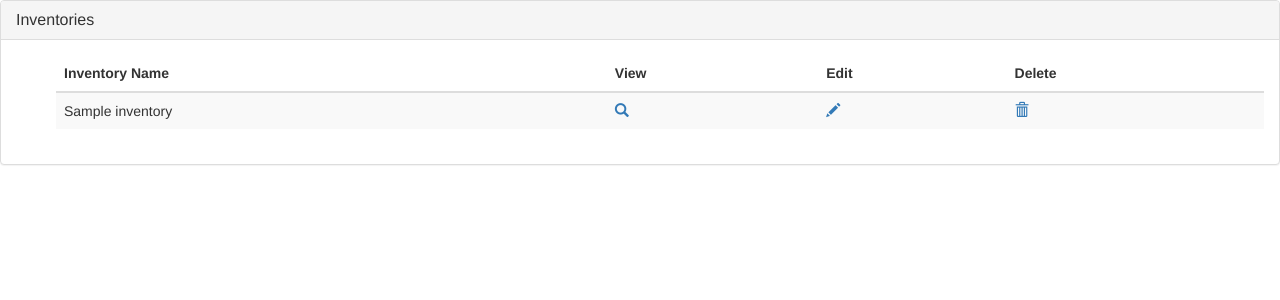
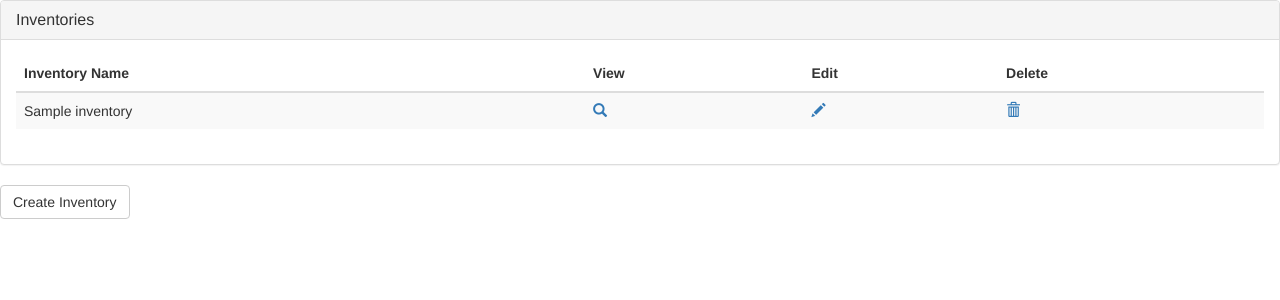
Before and after one commit to mllewellyn/union_inventory, a Django app: page / in a window 1280 px wide. Shown: the top 300 px of the page. Run offline with Django 3.2, Linux system fonts and the light colour scheme; tables that the repository leaves empty hold one stand-in row (values such as "Sample post"); some libraries are stand-ins or nearby versions.

Commit message:
Cleaned up junk code from form examples. Added inventroy create

```diff
--- a/union_inventory/inventory/templates/inventory/index.html
+++ b/union_inventory/inventory/templates/inventory/index.html
@@ -1,6 +1,6 @@
 {% extends 'inventory/base.html' %}
 
-{% block page_title %}"Max's Inventory : Home"{% endblock %}
+{% block page_title %}Max's Inventory : Home{% endblock %}
 
 {% block content %}
 <div class="panel panel-default">
@@ -8,7 +8,6 @@
     <h3 class="panel-title">Inventories</h3>
   </div>
   <div class="panel-body">
-    <ol>
     <table class="table table-striped">
     <thead><th>Inventory Name</th><th>View</th><th>Edit</th><th>Delete</th></thead>
     {% for inventory in inventories %}
@@ -23,7 +22,10 @@
             <span class="glyphicon glyphicon-trash" aria-hidden="true"></span></a></li>
         </a></td>
     {% endfor %}
-    </ol>
+    </table>
   </div>
 </div>
+
+<a class="btn btn-default" href="{% url 'inventory.views.create_inventory' %}" role="button">Create Inventory</a>
+
 {% endblock %}
--- a/union_inventory/inventory/templates/inventory/inventory_view.html
+++ b/union_inventory/inventory/templates/inventory/inventory_view.html
@@ -1,11 +1,11 @@
 {% extends 'inventory/base.html' %}
 {% load crispy_forms_tags %}
-{% block page_title %}"Max's Inventory : View Inventory"{% endblock %}
+{% block page_title %}Max's Inventory : View Inventory{% endblock %}
 
 {% block content %}
 <div class="panel panel-default">
   <div class="panel-heading">
-    <h3 class="panel-title">Inventory: {{ inventory.name }}</h3>
+    <h3 class="panel-title">Inventory: {{ inventory_name }}</h3>
   </div>
   <div class="panel-body">
     <table class="table table-striped">
--- a/union_inventory/inventory/urls.py
+++ b/union_inventory/inventory/urls.py
@@ -5,10 +5,11 @@ from . import views
 
 urlpatterns = [
     url(r'^$', 'inventory.views.index'),
+    url(r'^add-inventory/$', 'inventory.views.create_inventory'),
     url(r'^view-inventory/(?P<inventory_id>\d+)/$', 'inventory.views.view_inventory'),
-    # used to use (?P<inventory_id>[0-9]+) but then changed
     url(r'^edit-inventory/(?P<inventory_id>\d+)/$', 'inventory.views.edit_inventory'),
     url(r'^delete-inventory/(?P<inventory_id>\d+)/$', 'inventory.views.delete_inventory'),
+    url(r'^add-computer/$', 'inventory.views.create_computer'),
     url(r'^edit-computer/(?P<computer_id>\d+)/$', 'inventory.views.edit_computer'),
     url(r'^delete-computer/(?P<computer_id>\d+)/$', 'inventory.views.delete_computer'),
 ]
--- a/union_inventory/inventory/views.py
+++ b/union_inventory/inventory/views.py
@@ -2,7 +2,7 @@ from django.shortcuts import render, redirect
 from django.http import HttpResponse
 from .models import Inventory, Computer
 
-from .forms import InventoryForm
+from .forms import AddInventoryForm
 
 
 # Create your views here.
@@ -23,24 +23,35 @@ def view_inventory(request, inventory_id):
             'computers' : computers
         })
 
-def edit_inventory(request, inventory_id):
-    """Show the user a form to edit or create an inventory object"""
+def create_inventory(request):
+    """Show the user a form to add an inventory"""
     if request.method == "POST":
-        inventory_form = InventoryForm(request.POST)
+        inventory_form = AddInventoryForm(request.POST)
         if inventory_form.is_valid():
+            # TODO: fail if name is already in database
+
             # create new inventory object
-            print("created a new inventory object (maybe)")
-            # validate object
-            # redirect to view
-            return redirect(index)
+            new_inventory = Inventory(name=inventory_form.cleaned_data['name'])
+            print("Created a new inventory object", new_inventory)
+            new_inventory.save()
+            print("new inventory id is ", new_inventory.id)
+            return redirect(view_inventory, inventory_id=new_inventory.id)
 
     else: # form does not exist yet, create and return it
-        inventory_form = InventoryForm()
+        inventory_form = AddInventoryForm()
 
     return render(request, 'inventory/inventory_form.html', {'inventory_form':inventory_form})
 
+def edit_inventory(request, inventory_id):
+    """Show the user a form to edit or create an inventory object"""
+    pass
+
 def delete_inventory(request, inventory_id):
     """Delete the inventory and computers belonging to it given by the id if it exists"""
+    pass
+
+def create_computer(request):
+    """Show the user a form to add a computer to an inventory"""
     pass
 
 def edit_computer(request, computer_id):
```
Also changed, not shown: union_inventory/inventory/forms.py (+13 -2 lines), union_inventory/inventory/templates/inventory/inventory_form.html (+10 -2 lines).
